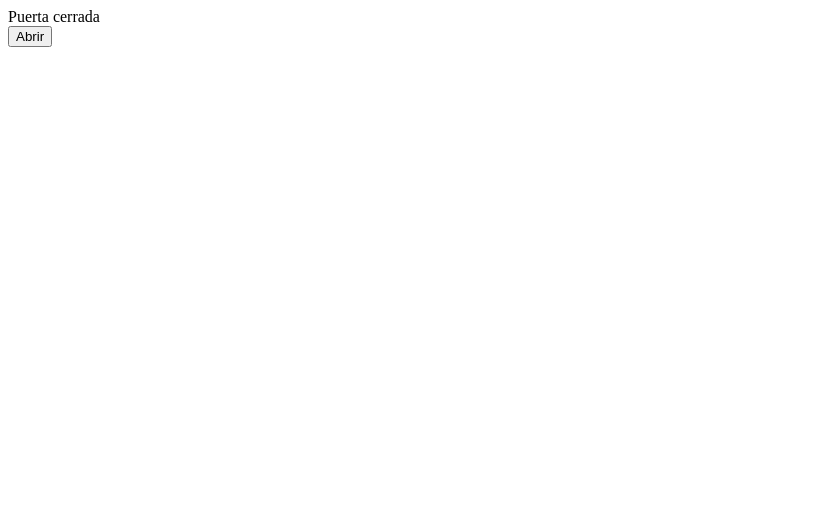
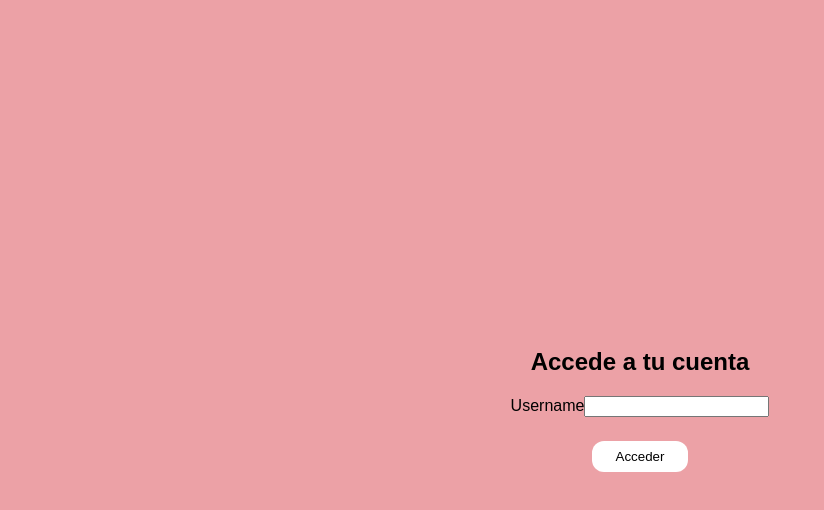
Before and after one commit to kanleion/vuejs-test-intro, a plain HTML site: page index.html in a window 1280 px wide. Shown: the whole page, without its empty margins (0-824 px from the left). Drawn offline with nearby package versions, Linux system fonts and the light colour scheme.

Commit message:
ejercicio de inicio y salir de sesión

```diff
--- a/index.html
+++ b/index.html
@@ -16,8 +16,9 @@
         const vm = Vue.createApp({
             data() {
                 return {
-                    text: "Puerta cerrada",
-                    open: false
+                    text: "Accede a tu cuenta",
+                    open: false,
+                    username: ""
                 };
             },
 
@@ -27,23 +28,76 @@
                 //es importante que un watcher solo haga una cosa y que luego llame un metodo pero hasta alli
                 open(value) {
                     if (value) {
-                        this.text = "Puerta abierta"
+                        this.text = "Accede a tu cuenta";
+
                     } else {
-                        this.text = "Puerta cerrada"
+                        this.text = "Cierra sesión";
+                        this.username = "";
                     }
                 }
             },
             computed: {
                 label() {
-                    return this.open ? "Cerrar" : "Abrir"
+                    return this.open ? "Salir" : "Acceder"
+                },
+
+                styles() {
+                    return this.open ? ['open'] : ['close']
                 }
             },
             template: `
-              <div>{{ text }}</div>
-              <button @click="open = !open">{{ label }}</button>
+              <div class="container" :class="styles">
+                <h2> {{ text }} </h2>
+                <div v-if="open">
+                  <p> Hola, {{username}}</p>
+                </div>
+
+                <div v-else>
+                  <label>Username</label>
+                  <input type="text" v-model="username"/>
+                </div>
+                <button @click="open = !open">
+                  <div v-if="!open">Acceder</div>
+                  <div v-else>Salir</div>
+                </button>
+              </div>
             `
         }).mount("#app");
     </script>
+    <style>
+        html,
+        body {
+            height: 100vh;
+            margin: 0;
+            font-family: Arial, Helvetica, sans-serif;
+        }
+
+        #app,
+        .container {
+            display: flex;
+            justify-content: center;
+            align-items: center;
+            flex-direction: column;
+            width: 100%;
+            height: 100%;
+        }
+
+        button {
+            margin-top: 24px;
+            border: none;
+            background-color: white;
+            padding: 8px 24px;
+            border-radius: 12px;
+        }
+
+        .close {
+            background-color: #eca1a6;
+        }
+
+        .open {
+            background-color: #b5e7a0;
+        }
+    </style>
 </body>
 
 </html>
```
